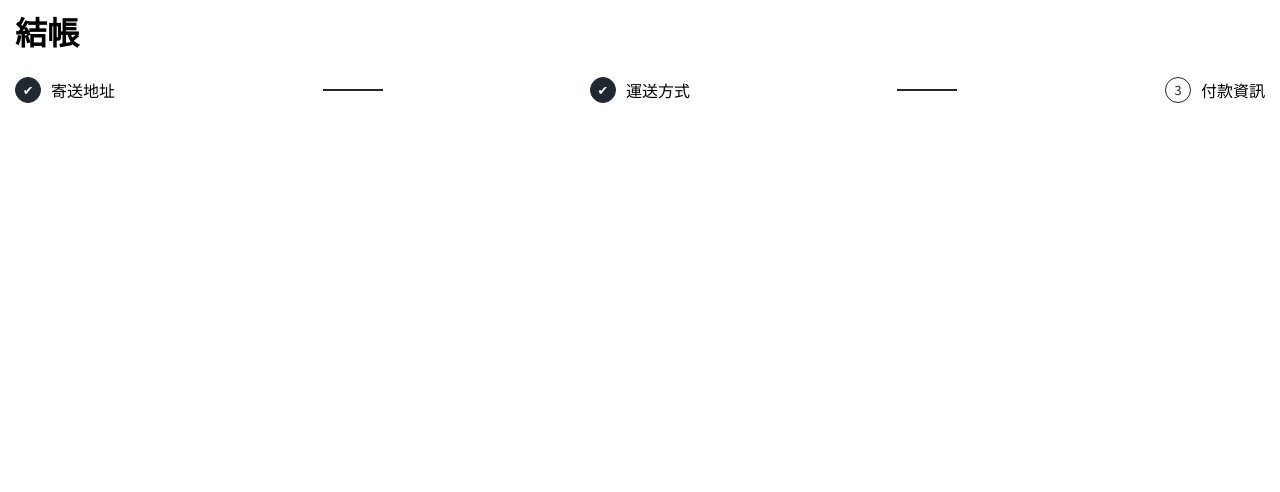
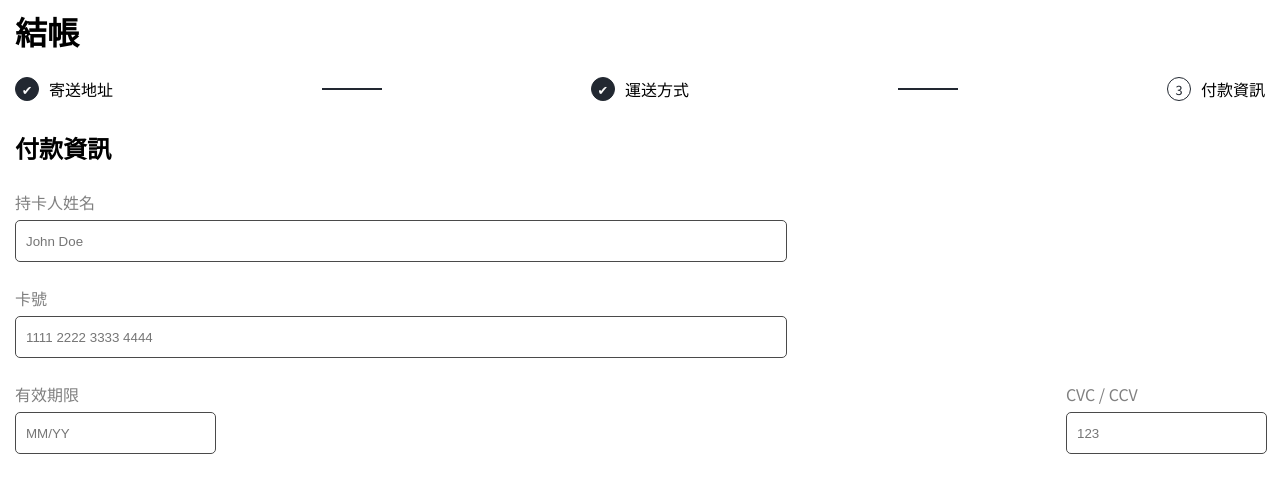
Before and after one commit to artbre0612/ALPHA-Shop, a React (Vite) app: page / in a window 1280 px wide. Shown: the top 492 px of the page. Built offline with nearby package versions, Linux system fonts and the light colour scheme.

Commit message:
build:Step1 html & css

```diff
--- a/src/Components/Step1/Step1.jsx
+++ b/src/Components/Step1/Step1.jsx
@@ -2,6 +2,28 @@ import './Step1.scss'
 
 export function Step1 () {
   return (
-    <></>
+    <div className="step1">
+      <h3>付款資訊</h3>
+      <div className="card-info">
+        <div className="card-name">
+          <label htmlFor="">持卡人姓名</label>
+          <input type="text" placeholder='John Doe' required/>
+        </div>
+        <div className="card-number">
+          <label htmlFor="">卡號</label>
+          <input type="text" placeholder='1111 2222 3333 4444' maxLength={19} required/>
+        </div>
+        <div className="step1-bottom">
+          <div className="card-valid-thru">
+            <label htmlFor="">有效期限</label>
+            <input type="text" placeholder='MM/YY' maxLength={5} required/>
+          </div>
+          <div className="CCV">
+            <label htmlFor="">CVC / CCV</label>
+            <input type="text" placeholder='123' required/>
+          </div>
+        </div>
+      </div>
+    </div>
    );
 }
--- a/src/Components/Step1/Step1.scss
+++ b/src/Components/Step1/Step1.scss
@@ -0,0 +1,39 @@
+.step1 {
+  margin: 35px 15px;
+  h3 {
+    font-size: 24px;
+    font-weight: 700;
+    margin-bottom: 25px;
+  }
+}
+
+.card-info {
+  height: 288px;
+  display: flex;
+  flex-direction: column;
+  justify-content: space-around;
+  .card-name, .card-number, .card-valid-thru, .CCV {
+    display: flex;
+    flex-direction: column;
+    label {
+      color: #808080;
+    }
+    input {
+      outline: none;
+      border: 1px solid #4A4A4A;
+      border-radius: 5px;
+      height: 40px;
+      width: 60%;
+      margin: 10px 0;
+      padding: 0 10px;
+      caret-color: #4A4A4A;
+    }
+  }
+  .step1-bottom {
+    display: flex;
+    justify-content: space-between;
+    input {
+      width: 90%;
+    }
+  }
+}
--- a/src/global.css
+++ b/src/global.css
@@ -14,9 +14,10 @@ time, mark, audio, video {
 	margin: 0;
 	padding: 0;
 	border: 0;
-	font-size: 100%;
+	font-size: 16px;
 	font-family: "Noto Sans TC", sans-serif;
 	vertical-align: baseline;
+	box-sizing: border-box;
 }
 /* HTML5 display-role reset for older browsers */
 article, aside, details, figcaption, figure,
```
